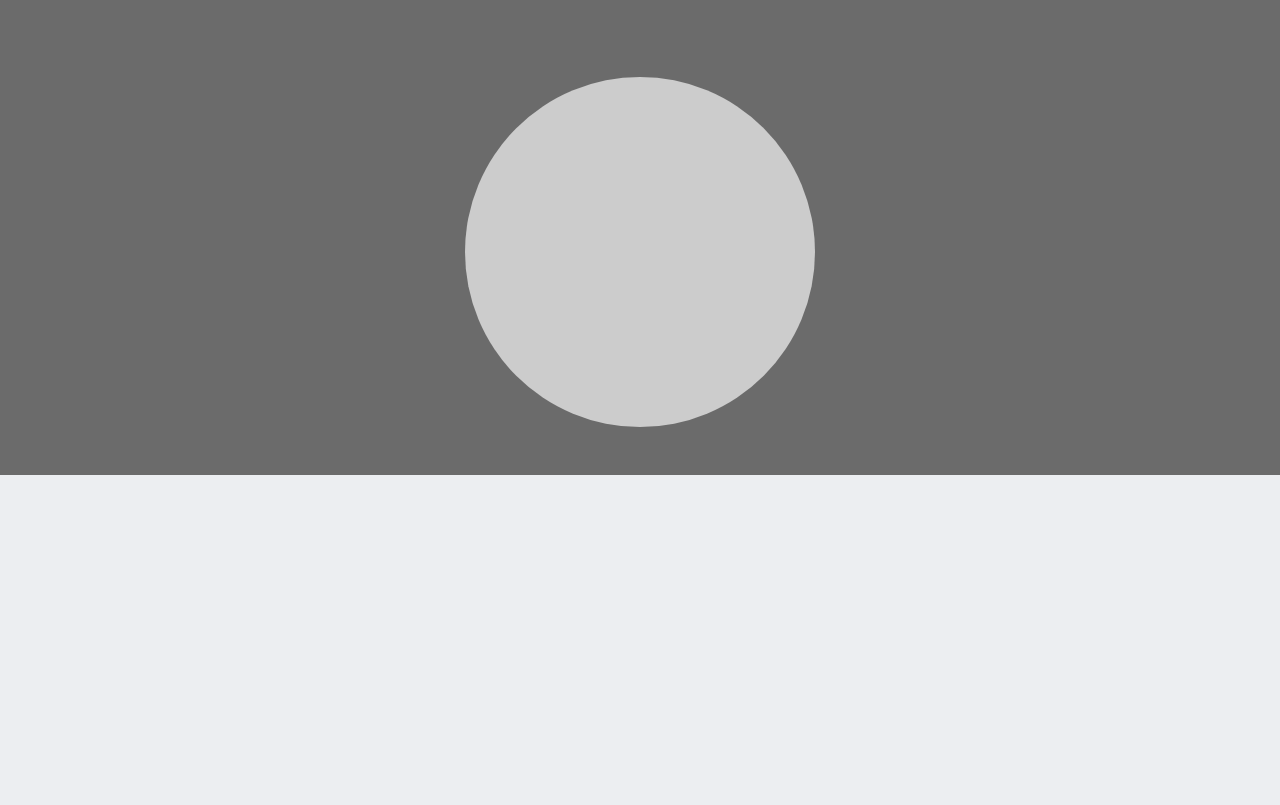
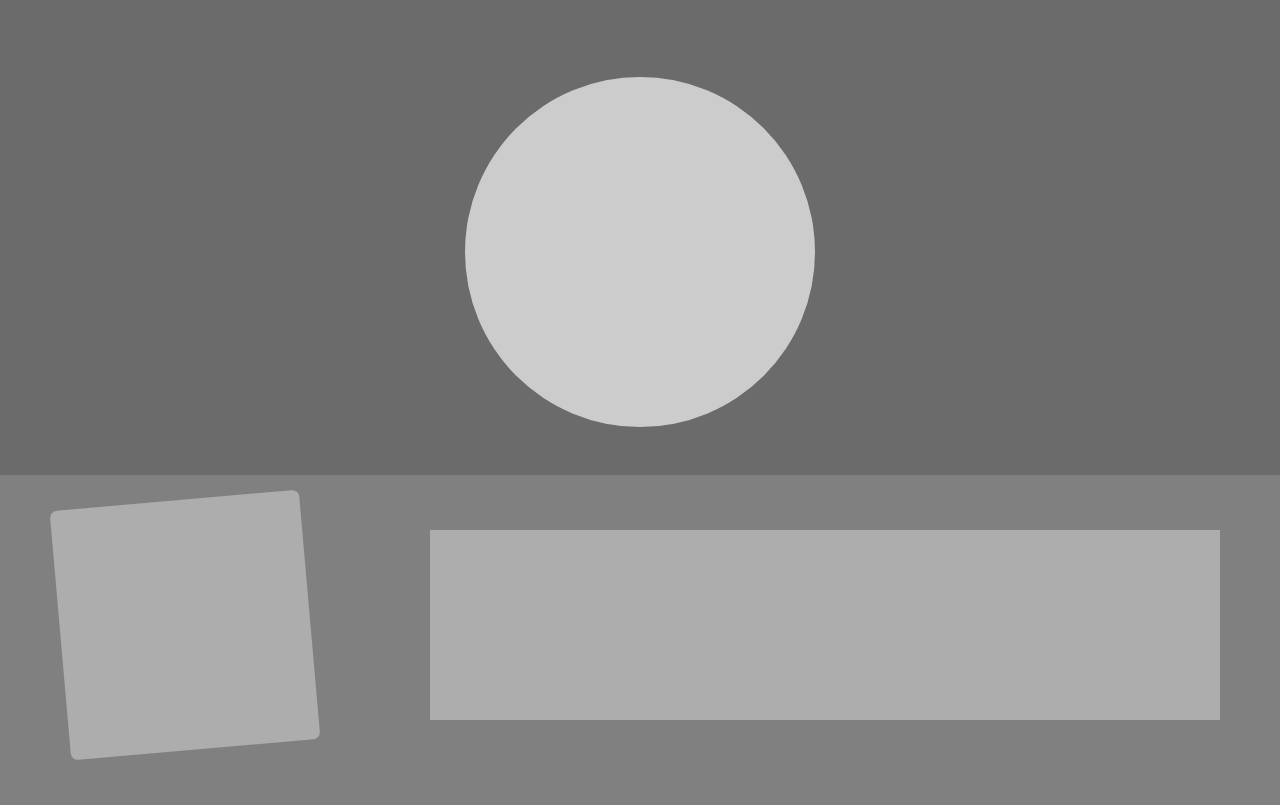
Before and after one commit to zdrale/DesignTearDown, a plain HTML site: page index.html in a window 1280 px wide. Shown: the part 4346-5151 px from the top of the page. Before the commit the page ends 4821 px from the top, so only its background shows below. Drawn offline with Linux system fonts and the light colour scheme.

Commit message:
Added Person Section
-Styled Person Section

```diff
--- a/Assets/style.css
+++ b/Assets/style.css
@@ -327,3 +327,28 @@
   border-radius: 50%;
   background-color: #ccc;
 }
+.person
+{
+ display: flex;
+ justify-content: space-around;
+ height: 330px;
+ width:100%;
+ background-color: grey;
+}
+.person-avatar
+{
+ height: 250px;
+ width: 250px;
+ background-color: #adadad;
+ margin-top: 25px;
+ transform: rotate(-5deg);
+ border-radius: 7px;
+}
+.about-person
+{
+ width: 790px;
+ height: 190px;
+ background-color: #adadad;
+ margin-top: 55px;
+
+}
--- a/index.html
+++ b/index.html
@@ -146,6 +146,13 @@
     <div class="click-btn"></div>
     <div class="click-img"></div>
   </div>
+
+  <div class="person">
+  <div class="person-avatar"></div>
+  <div class="about-person">
+
+  </div>
+  </div>
 </body>
 
 </html>
```
